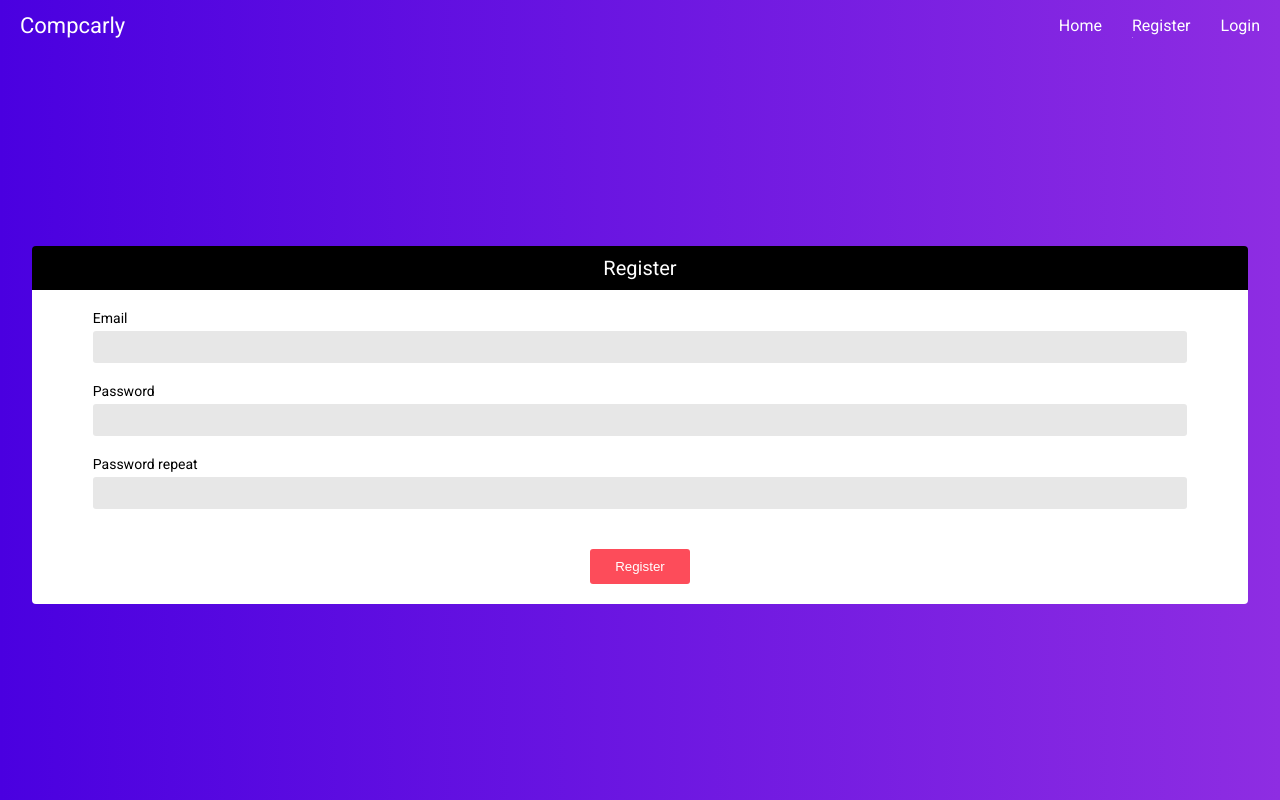
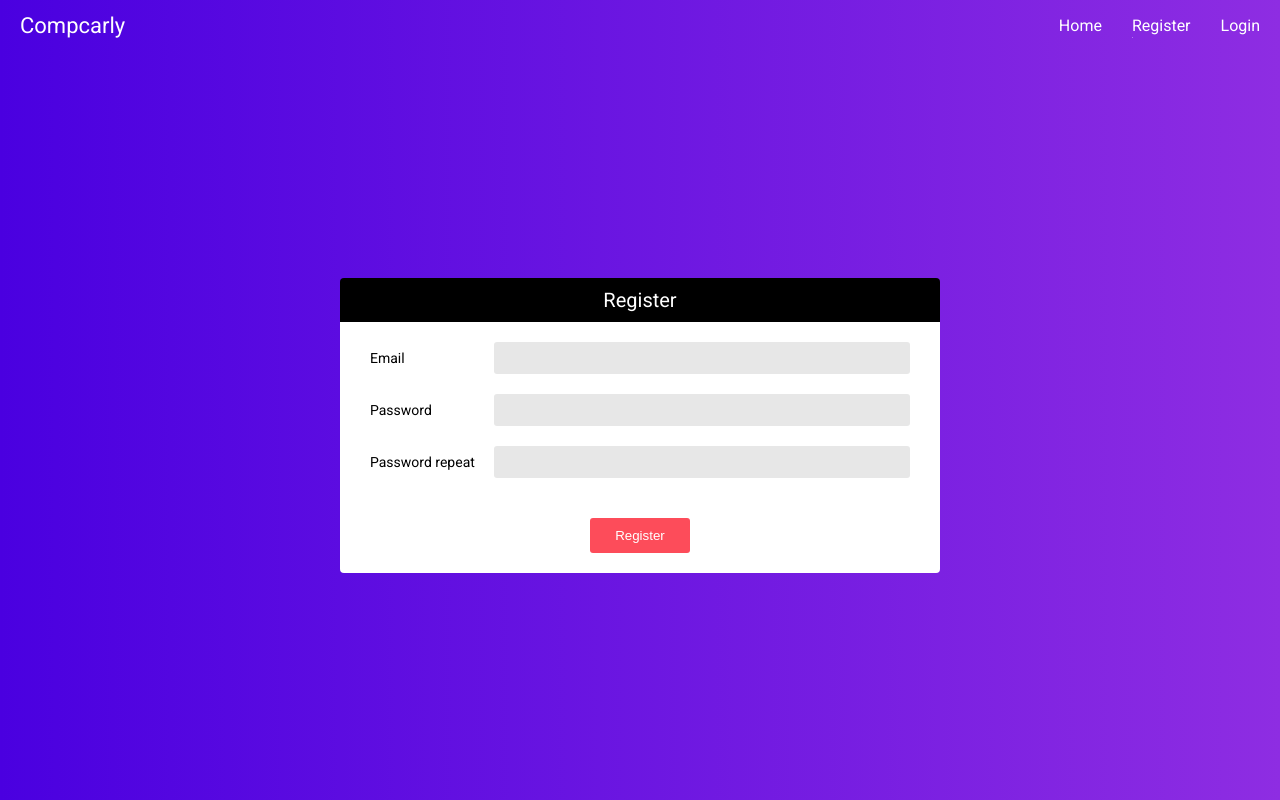
Before and after one commit to jstanislawczyk/compcar-frontend, a Vue app: page /register in a window 1280 px wide. Built offline with nearby package versions, Linux system fonts and the light colour scheme.

Commit message:
Added desktop styles

```diff
--- a/src/components/Register.vue
+++ b/src/components/Register.vue
@@ -36,6 +36,7 @@ export default {
 <style scoped lang="scss">
   @import "scss/variables/colors";
   @import "scss/variables/gradients";
+  @import "scss/variables/devices";
 
   .register {
     display: flex;
@@ -47,6 +48,7 @@ export default {
 
     &__panel {
       width: 95%;
+      max-width: 600px;
       border-radius: 4px;
       overflow: hidden
     }
@@ -79,16 +81,28 @@ export default {
       flex-direction: column;
       justify-content: left;
       padding: 20px 0 0;
+
+      @media (min-width: $tablet)  {
+        flex-direction: row;
+        justify-content: space-between;
+      }
     }
 
     &__input-title {
+      flex-basis: 30%;
       margin: 0 0 5px;
       text-align: left;
       font-size: 14px;
+
+      @media (min-width: $tablet)  {
+        margin: 0;
+        line-height: 32px;
+      }
     }
 
     &__input {
       height: 30px;
+      width: 100%;
       border: none;
       border-radius: 3px;
       font-size: 15px;
```
Also changed, not shown: scss/variables/colors.scss (line endings or trailing spaces).
